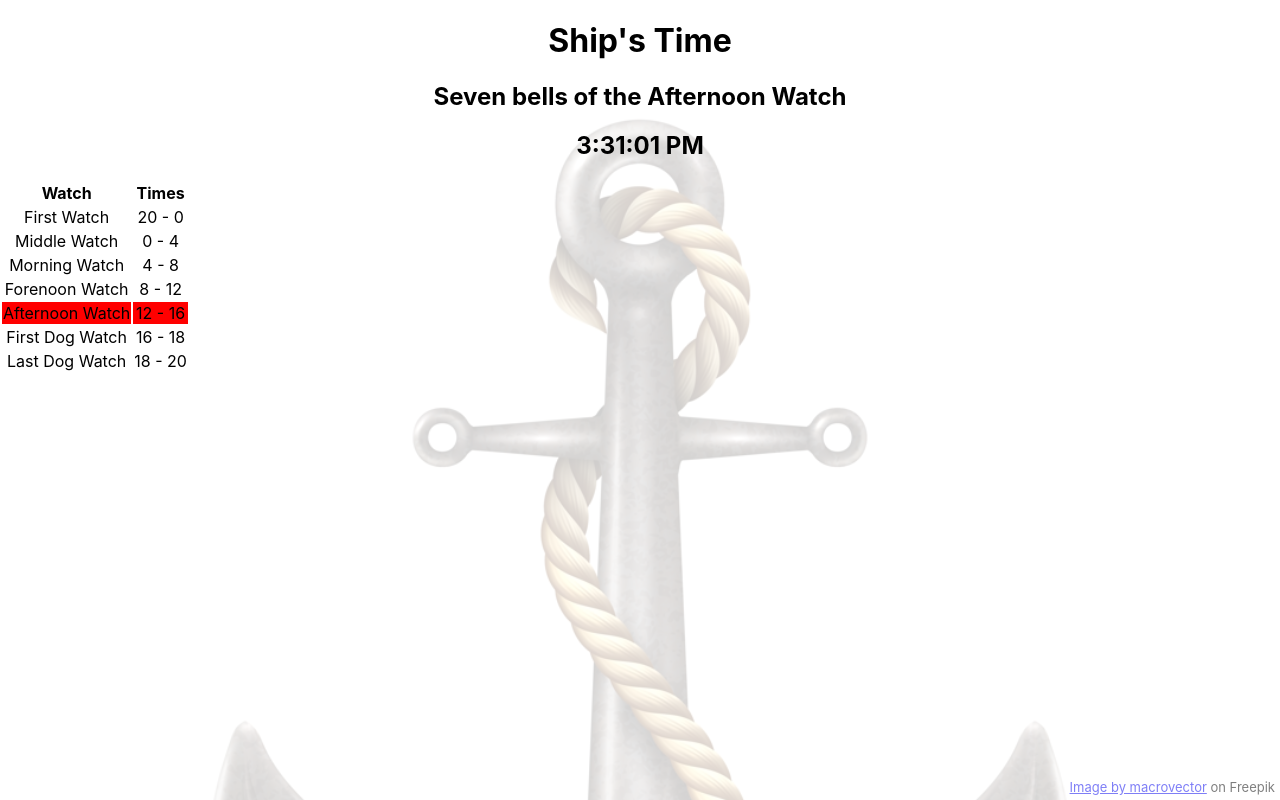
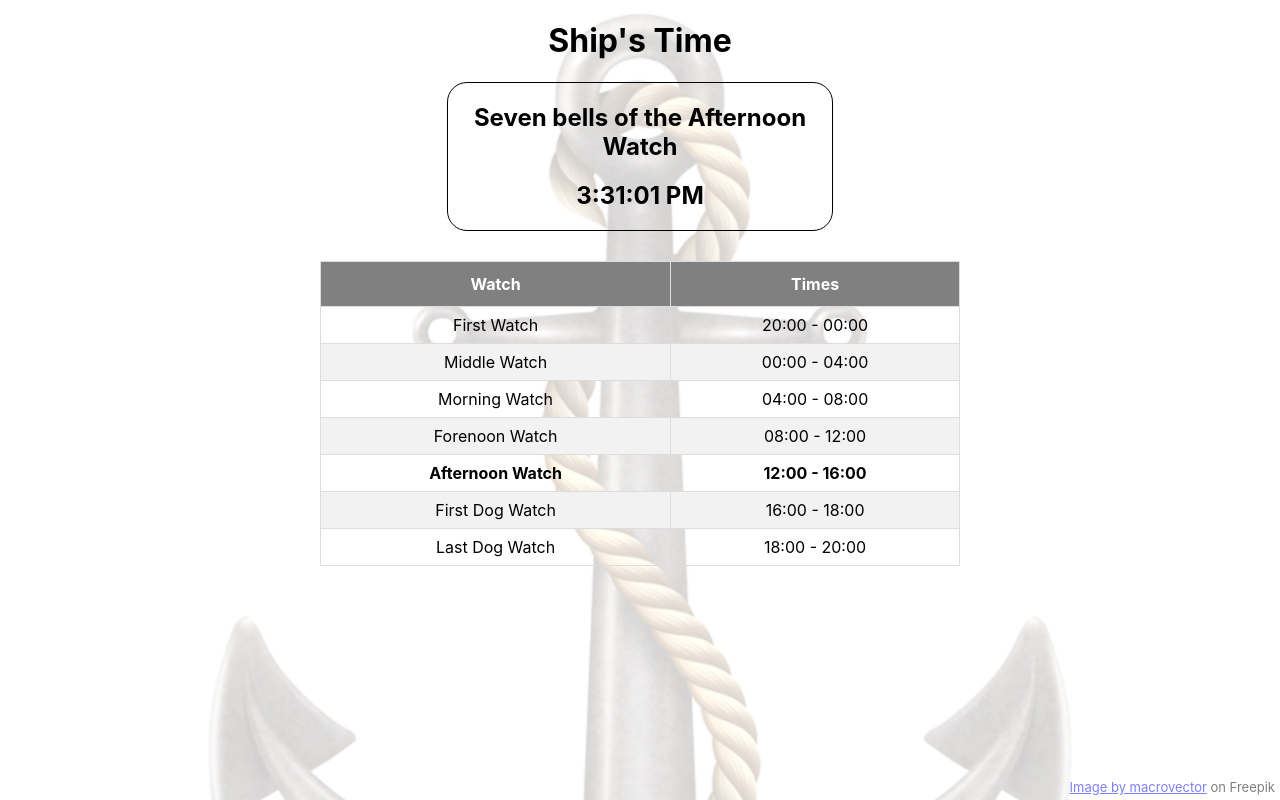
Before and after one commit to schweben/ships-time, a React (Create React App) app: page / in a window 1280 px wide. Shown: the top 800 px of the page. Built offline with nearby package versions, Linux system fonts and the light colour scheme.

Commit message:
Added styling

```diff
--- a/src/App.js
+++ b/src/App.js
@@ -2,18 +2,18 @@ import React from 'react';
 import CurrentWatch from './components/CurrentWatch';
 import Watches from './components/Watches';
 
-import anchor from './35840.jpg';
+import anchor from './anchor-background.jpg';
 import './App.css';
 
 function App() {
   return (
     <div className="app">
+      <img className="backgroundImage" src={anchor} alt="Anchor"/>
       <div className="header">
         <h1>Ship's Time</h1>
       </div>
       <CurrentWatch/>
       <Watches/>
-      <img className="backgroundImage" src={anchor} alt="Anchor"/>
       <div className="imageAttribution">
         <a href="https://www.freepik.com/free-vector/realistic-anchor-with-rope_9462235.htm#query=anchor&position=10&from_view=keyword&track=sph&uuid=30d7bf2e-0859-48a9-9b24-eb5d2a576375">Image by macrovector</a> on Freepik
       </div>
--- a/src/components/CurrentWatch.js
+++ b/src/components/CurrentWatch.js
@@ -1,5 +1,6 @@
 import { useState, useEffect, useRef } from 'react';
 import TimeService from '../service/TimeService';
+import styles from '../styles/currentwatch.module.css';
 
 export default function CurrentWatch() {
 	const [time, setTime] = useState(new Date());
@@ -20,7 +21,7 @@ export default function CurrentWatch() {
 	});
 
 	return (
-		<div>
+		<div className={styles.time}>
 			<h2>{shipsTime.current}</h2>
 			<h2>{time.toLocaleTimeString()}</h2>
 		</div>
--- a/src/components/Watches.js
+++ b/src/components/Watches.js
@@ -22,8 +22,16 @@ export default function Watches() {
 		return currentWatch.name === watch.name ? styles.currentWatch : '';
 	}
 
+	function formatHour(hour) {
+		let formatted = '';
+		if (hour < 10) {
+			formatted = '0';
+		}
+		return formatted + hour + ':00';
+	}
+
 	return (
-		<div>
+		<div className={styles.watchTable}>
 			<table>
 				<thead>
 					<tr>
@@ -36,7 +44,7 @@ export default function Watches() {
 					return (
 						<tr key={index} className={getCurrentWatchClass(watch)}>
 							<td>{watch.name}</td>
-							<td>{watch.startHour} - {watch.endHour}</td>
+							<td>{formatHour(watch.startHour)} - {formatHour(watch.endHour)}</td>
 						</tr>
 					)
 				})}
--- /dev/null
+++ b/src/styles/currentwatch.module.css
@@ -0,0 +1,10 @@
+.time {
+	overflow: hidden;
+	border-style: solid;
+	border-width: 1px;
+	border-radius: 20px;
+	margin-left: auto;
+	margin-right: auto;
+	margin-bottom: 30px;
+	width: 30%;
+}
--- a/src/styles/watches.module.css
+++ b/src/styles/watches.module.css
@@ -1,3 +1,29 @@
+.watchTable {
+	margin: auto;
+	width: 50%;
+}
+
+.watchTable table {
+	width: 100%;
+}
+
+.watchTable table, th, td {
+	border: 1px solid #ddd;
+	border-collapse: collapse;
+	padding: 8px;
+}
+
+.watchTable th {
+	padding-top: 12px;
+	padding-bottom: 12px;
+	background-color: gray;
+	color: white;
+}
+
+.watchTable tr:nth-child(even) {
+	background-color: #f2f2f2;
+}
+
 .currentWatch {
-	background-color: red;
+	font-weight: bold;
 }
```
Also changed, not shown: src/35840.jpg (deleted), src/anchor-background.jpg (added).
